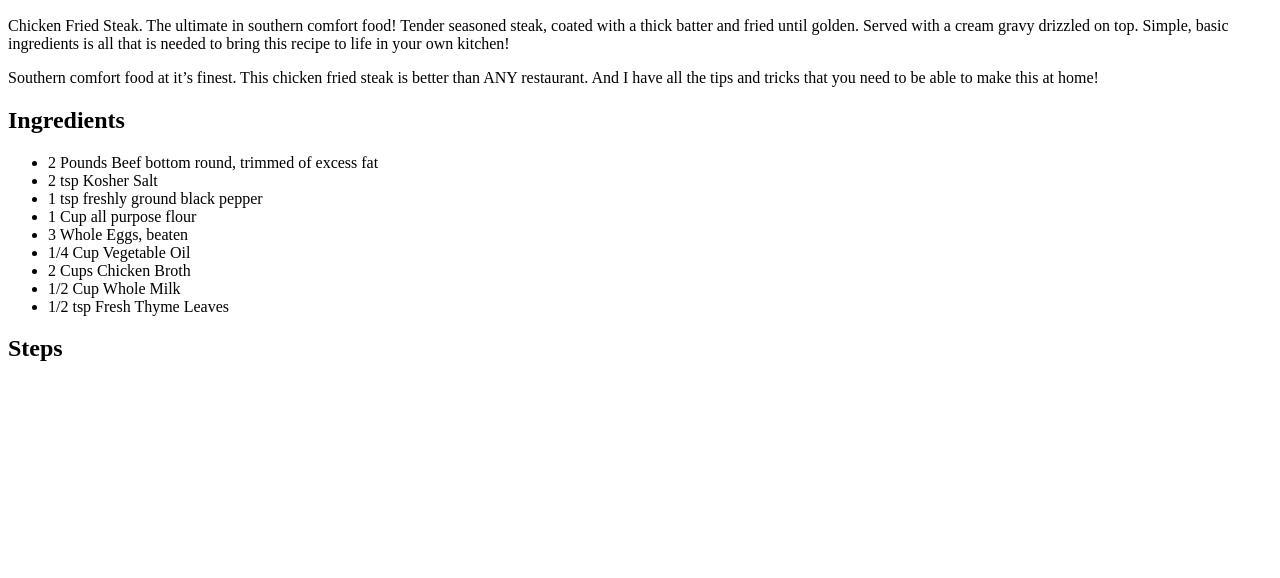
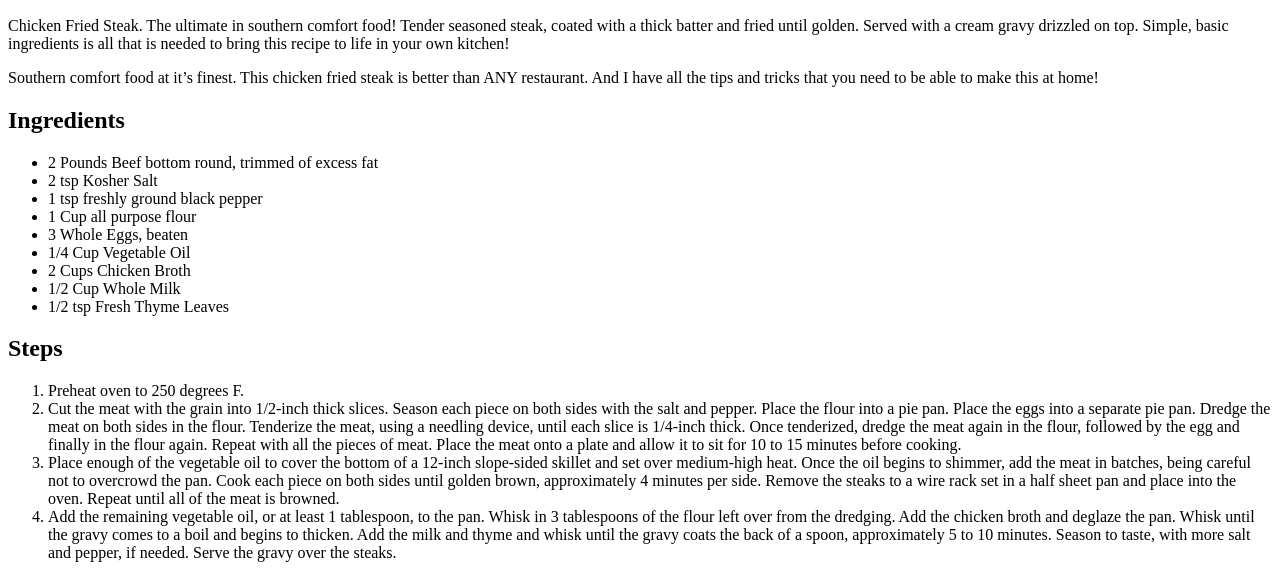
Before and after one commit to Tyjams23/odin-recipes, a plain HTML site: page recipes/chickenfriedsteak.html in a window 1280 px wide. Shown: the part 434-1012 px from the top of the page. Before the commit the page ends 816 px from the top, so only its background shows below. Drawn offline with Linux system fonts and the light colour scheme.

Commit message:
Added steps to chicken fried steak

```diff
--- a/recipes/chickenfriedsteak.html
+++ b/recipes/chickenfriedsteak.html
@@ -24,7 +24,10 @@
       </ul>
     <h2>Steps</h2>
       <ol>
-
+        <li>Preheat oven to 250 degrees F.</li>
+        <li>Cut the meat with the grain into 1/2-inch thick slices. Season each piece on both sides with the salt and pepper. Place the flour into a pie pan. Place the eggs into a separate pie pan. Dredge the meat on both sides in the flour. Tenderize the meat, using a needling device, until each slice is 1/4-inch thick. Once tenderized, dredge the meat again in the flour, followed by the egg and finally in the flour again. Repeat with all the pieces of meat. Place the meat onto a plate and allow it to sit for 10 to 15 minutes before cooking.</li>
+        <li>Place enough of the vegetable oil to cover the bottom of a 12-inch slope-sided skillet and set over medium-high heat. Once the oil begins to shimmer, add the meat in batches, being careful not to overcrowd the pan. Cook each piece on both sides until golden brown, approximately 4 minutes per side. Remove the steaks to a wire rack set in a half sheet pan and place into the oven. Repeat until all of the meat is browned.</li>
+        <li>Add the remaining vegetable oil, or at least 1 tablespoon, to the pan. Whisk in 3 tablespoons of the flour left over from the dredging. Add the chicken broth and deglaze the pan. Whisk until the gravy comes to a boil and begins to thicken. Add the milk and thyme and whisk until the gravy coats the back of a spoon, approximately 5 to 10 minutes. Season to taste, with more salt and pepper, if needed. Serve the gravy over the steaks.</li>
       </ol>
   </body>
 </html>
```
